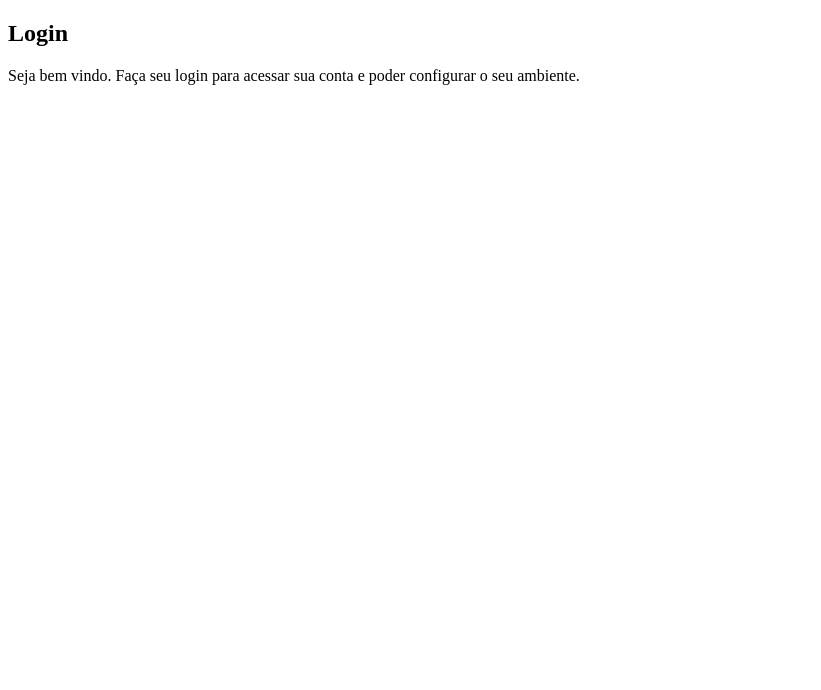
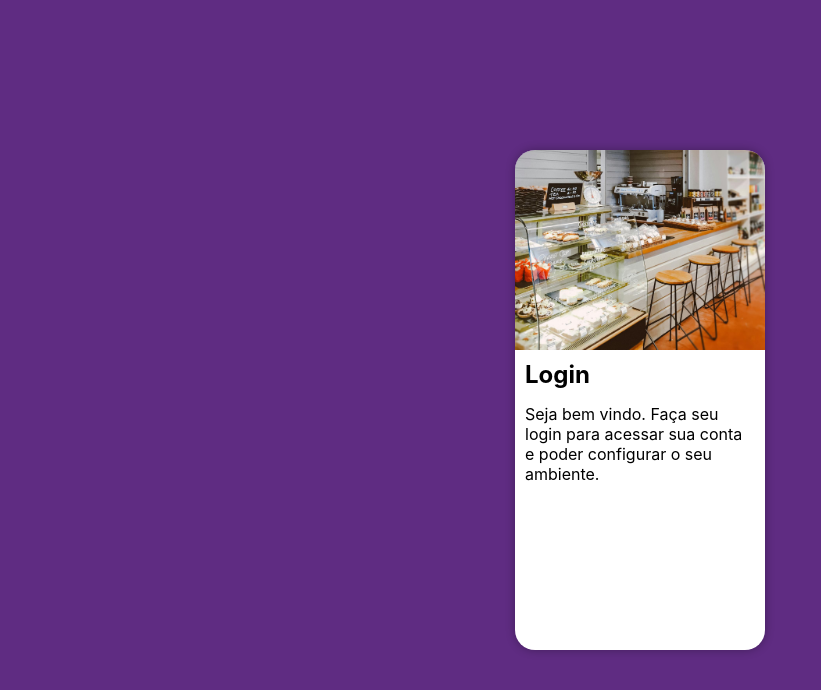
Before and after one commit to OYanEnrique/tela-login, a plain HTML site: page index.html in a window 1280 px wide. Shown: the whole page, without its empty margins (0-821 px from the left). Drawn offline with Linux system fonts and the light colour scheme.

Commit message:
style: implementa estilos completos da tela de login

```diff
--- a/estilos/styles.css
+++ b/estilos/styles.css
@@ -1 +1,48 @@
 @charset "UTF-8";
+
+* {
+    font-family: -apple-system, BlinkMacSystemFont, 'Segoe UI', Roboto, Oxygen, Ubuntu, Cantarell, 'Open Sans', 'Helvetica Neue', sans-serif;
+    padding: 0px;
+    margin: 0px;
+    box-sizing: border-box;
+}
+
+body,html{
+    background-color: #5f2c82;
+    height: 100vh;
+    width: 100vw;
+}
+
+main{
+    position: relative;
+    height: 100vh;
+    width: 100vw;
+}
+
+section#login{
+    position: absolute;
+    top: 50%;
+    left: 50%;
+    transform: translate(-50%, -50%);
+    background-color: white;
+    width: 250px;
+    height: 500px;
+    border-radius: 20px;
+    overflow: hidden;
+    box-shadow: 0px 0px 10px rgba(0,0,0,0.3);
+
+}
+section#login > div#imagem{
+    display: block;
+    background: #5f2c82 url('../imagens/imagem.jpg') no-repeat center;
+    background-size: cover;
+    background-position: left bottom;
+    height: 200px;
+}
+section#login > div#formulario{
+    display: block;
+    padding: 10px;
+    display: flex;
+    flex-direction: column;
+    gap: 15px;
+}
```
